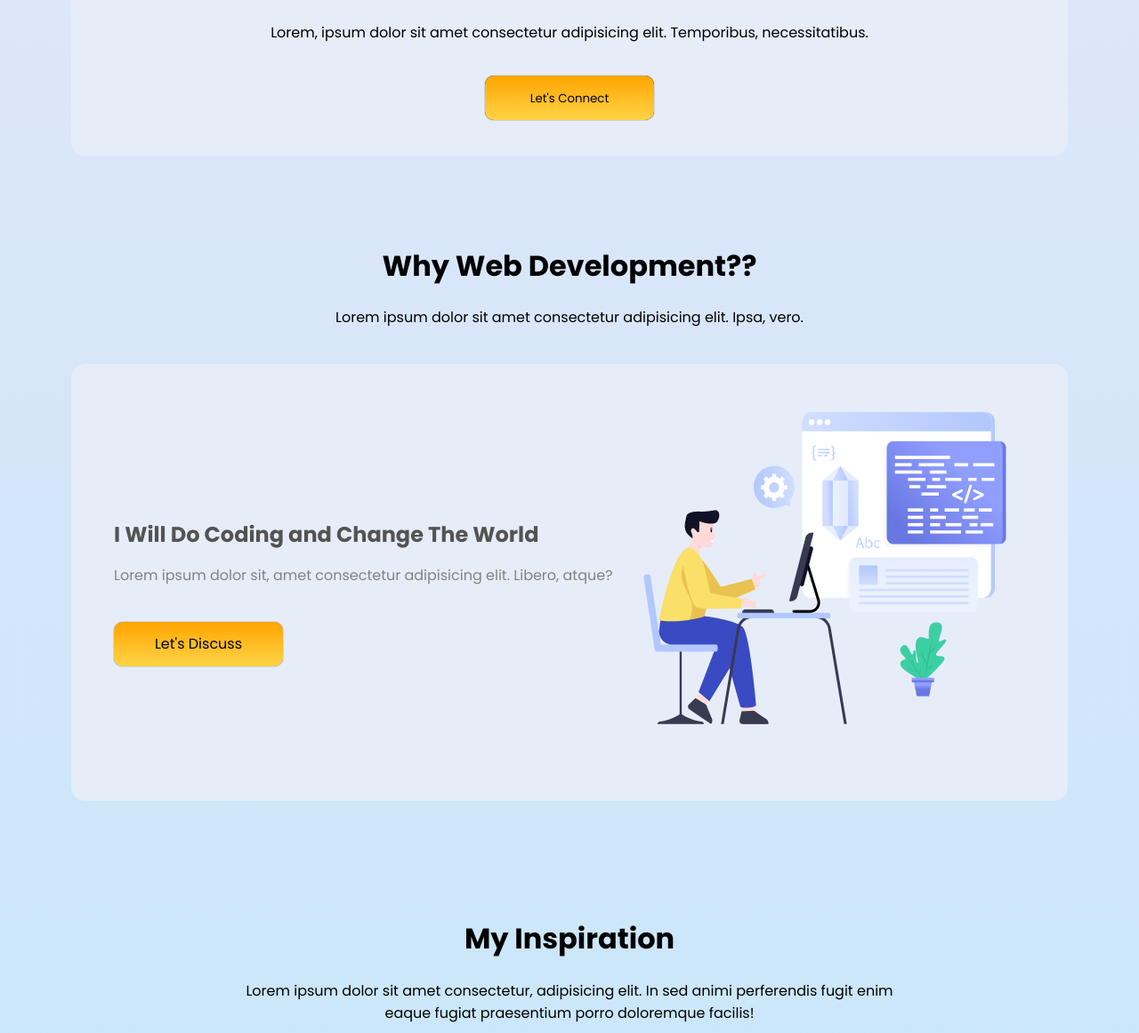
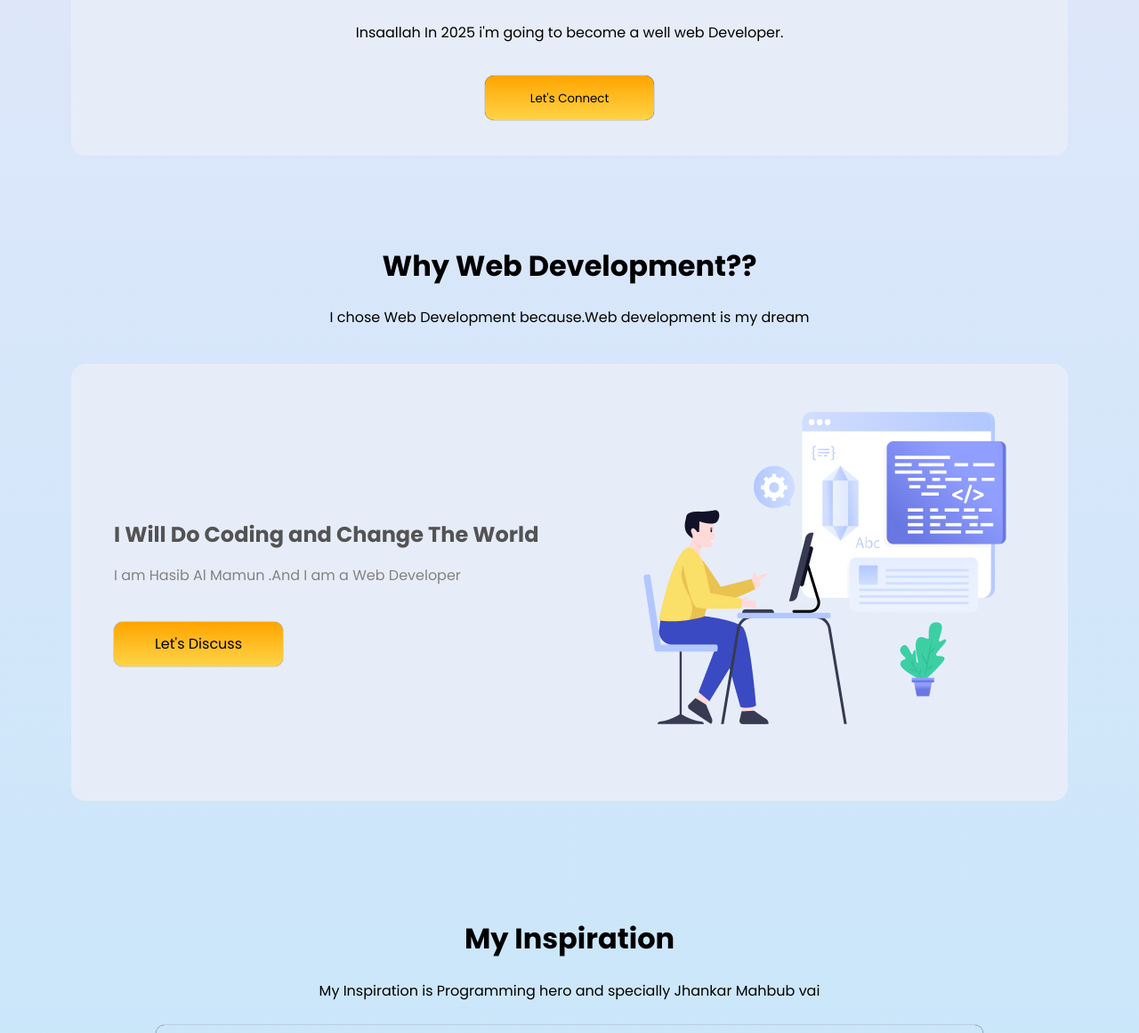
Before and after one commit to Hasib473/Carear.io, a plain HTML site: page index.html in a window 1280 px wide. Shown: the part 577-1738 px from the top of the page at 89% size. Drawn offline with Linux system fonts and the light colour scheme.

Commit message:
Add files via upload

```diff
--- a/index.html
+++ b/index.html
@@ -26,7 +26,7 @@
             </div>
             <div class="information">
                 <h1>"In 2025, I hope to become a Developer."</h1>
-                <p>Lorem, ipsum dolor sit amet consectetur adipisicing elit. Temporibus, necessitatibus.</p>
+                <p>Insaallah In 2025 i'm going to become a well web Developer.</p>
 
                 <div class="button">
                     <button class="btn">Let's Connect</button>
@@ -39,14 +39,14 @@
 
     <div class="why">
         <h1>Why Web Development??</h1>
-        <p>Lorem ipsum dolor sit amet consectetur adipisicing elit. Ipsa, vero.</p>
+        <p>I chose Web Development because.Web development is my dream</p>
     </div>
 
     <div class="poster-container">
         <div class="poster-content">
             <div class="poster-information">
                 <h1>I Will Do Coding and Change The World</h1>
-                <p>Lorem ipsum dolor sit, amet consectetur adipisicing elit. Libero, atque?</p>
+                <p>I am Hasib Al Mamun .And I am a Web Developer</p>
                 <div class="btn">Let's Discuss</div>
             </div>
 
@@ -58,7 +58,7 @@
 
     <div class="ins">
         <h1>My Inspiration</h1>
-        <p>Lorem ipsum dolor sit amet consectetur, adipisicing elit. In sed animi perferendis fugit enim eaque fugiat praesentium porro doloremque facilis!</p>
+        <p>My Inspiration is Programming hero and specially Jhankar Mahbub vai</p>
     </div>
 
     <div class="video-containter">
```
